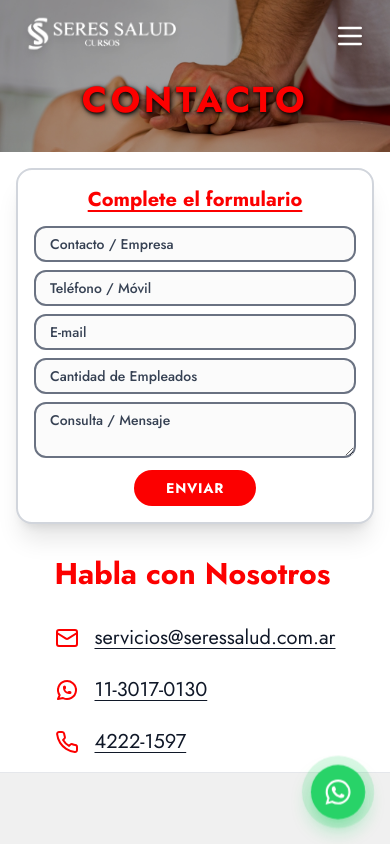
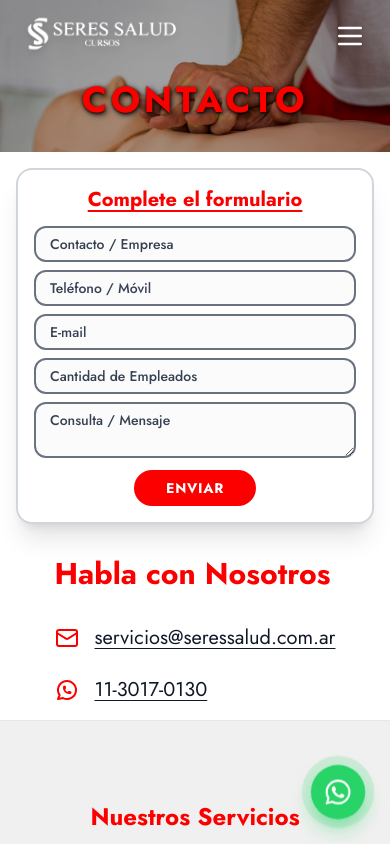
Before and after one commit to SeresML/CursosSeres, a Next.js app: page /contacto in a window 390 px wide. Shown: the top 844 px of the page. Built offline with nearby package versions, Linux system fonts and the light colour scheme.

Commit message:
chore: remove landline phone number from footer and contact page

```diff
--- a/src/app/contacto/page.tsx
+++ b/src/app/contacto/page.tsx
@@ -63,18 +63,6 @@
                     11-3017-0130
                   </a>
                 </div>
-
-                {/* Phone */}
-                <div className="flex items-center gap-4">
-                  <div className="text-[#fc0000]">
-                    <svg width="24" height="24" viewBox="0 0 24 24" fill="none" stroke="currentColor" strokeWidth="2" strokeLinecap="round" strokeLinejoin="round">
-                      <path d="M22 16.92v3a2 2 0 0 1-2.18 2 19.79 19.79 0 0 1-8.63-3.07 19.5 19.5 0 0 1-6-6 19.79 19.79 0 0 1-3.07-8.67A2 2 0 0 1 4.11 2h3a2 2 0 0 1 2 1.72 12.84 12.84 0 0 0 .7 2.81 2 2 0 0 1-.45 2.11L8.09 9.91a16 16 0 0 0 6 6l1.27-1.27a2 2 0 0 1 2.11-.45 12.84 12.84 0 0 0 2.81.7A2 2 0 0 1 22 16.92z" />
-                    </svg>
-                  </div>
-                  <a href="tel:4222-1597" className="text-xl text-gray-900 underline decoration-1 underline-offset-4 hover:text-[#fc0000] transition">
-                    4222-1597
-                  </a>
-                </div>
               </div>
             </div>
           </div>
--- a/src/app/layout.tsx
+++ b/src/app/layout.tsx
@@ -75,7 +75,6 @@
               <div className="flex flex-col gap-5 text-base font-medium text-gray-800">
                 <a href="mailto:servicios@seressalud.com.ar" className="hover:text-[#fc0000] transition-colors">servicios@seressalud.com.ar</a>
                 <a href="https://wa.me/5491130170130?utm_source=chatgpt.com" target="_blank" rel="noopener noreferrer" className="hover:text-[#fc0000] transition-colors">11-3017-0130</a>
-                <p>4222-1597</p>
               </div>
             </div>
           </div>
```
